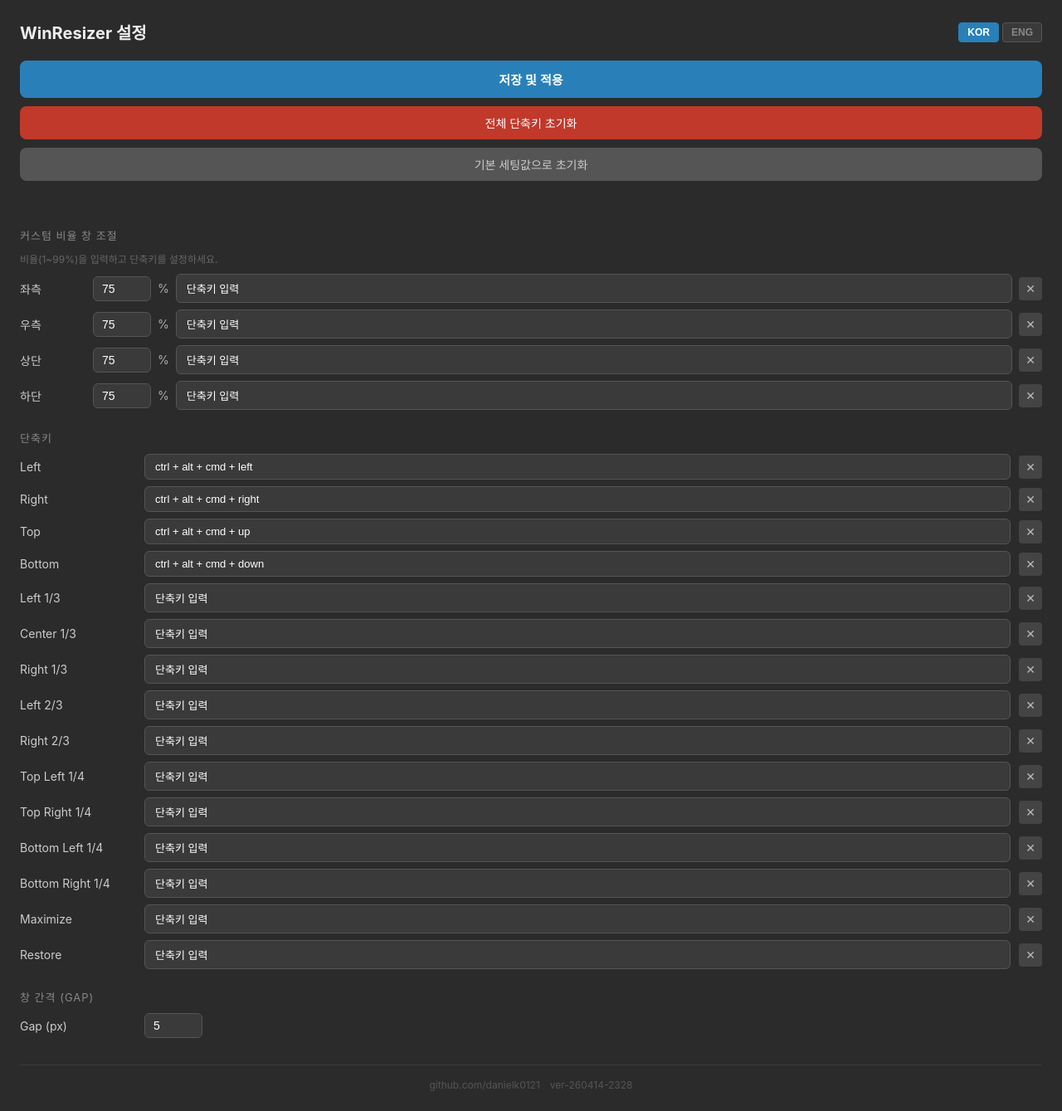
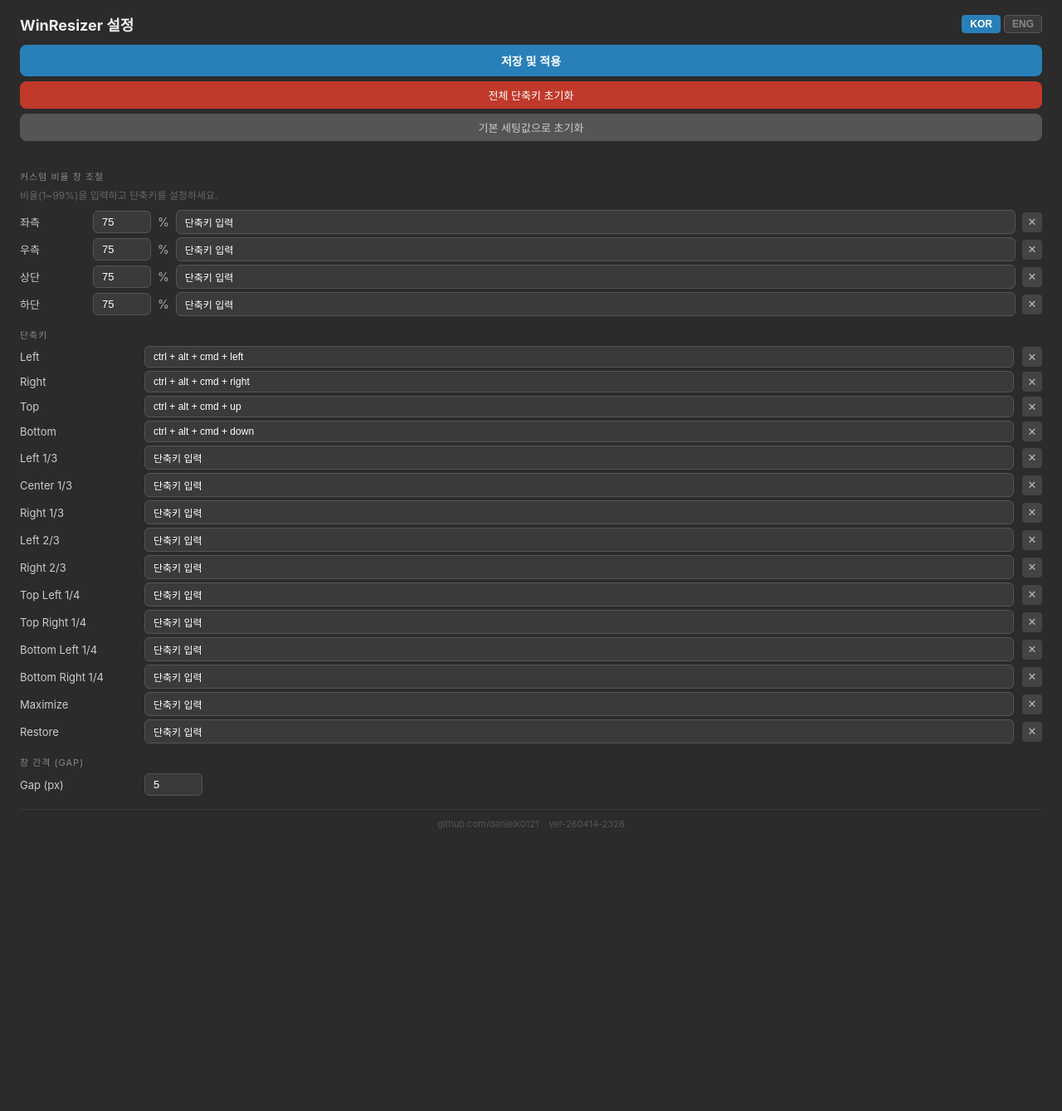
Before and after one commit to danielk0121/winresizer, a Flask app: page / in a window 1280 px wide. Shown: the whole page at 83% size. After the commit the page ends 999 px from the top, so only its background shows below. Run offline with Flask 3, Linux system fonts and the light colour scheme.

Commit message:
feat: 설정 페이지 세로 높이 ~1300px → ~1000px 감소 (간격 전반 축소)

```diff
--- a/app/src/static/style.css
+++ b/app/src/static/style.css
@@ -1,58 +1,58 @@
 * { box-sizing: border-box; margin: 0; padding: 0; }
-body { background: #2b2b2b; color: #fff; font-family: -apple-system, sans-serif; padding: 24px; }
-.header { display: flex; align-items: center; justify-content: space-between; margin-bottom: 20px; }
-h1 { font-size: 20px; color: #eee; }
+body { background: #2b2b2b; color: #fff; font-family: -apple-system, sans-serif; padding: 16px 24px; }
+.header { display: flex; align-items: center; justify-content: space-between; margin-bottom: 12px; }
+h1 { font-size: 18px; color: #eee; }
 .lang-toggle { display: flex; gap: 4px; }
 .lang-btn {
-    padding: 4px 10px; background: #3a3a3a; border: 1px solid #555;
+    padding: 3px 9px; background: #3a3a3a; border: 1px solid #555;
     border-radius: 4px; color: #888; cursor: pointer; font-size: 12px; font-weight: bold;
 }
 .lang-btn.active { background: #2980b9; border-color: #2980b9; color: #fff; }
-.section { margin-bottom: 24px; }
-.section-title { font-size: 13px; color: #888; text-transform: uppercase; letter-spacing: 1px; margin-bottom: 10px; }
-.row { display: flex; align-items: center; gap: 10px; margin-bottom: 8px; }
-.label { width: 140px; font-size: 14px; color: #ccc; flex-shrink: 0; }
+.section { margin-bottom: 14px; }
+.section-title { font-size: 11px; color: #888; text-transform: uppercase; letter-spacing: 1px; margin-bottom: 6px; }
+.row { display: flex; align-items: center; gap: 10px; margin-bottom: 4px; }
+.label { width: 140px; font-size: 13px; color: #ccc; flex-shrink: 0; }
 .hotkey-btn {
-    flex: 1; padding: 7px 12px; background: #3a3a3a; border: 1px solid #555;
-    border-radius: 6px; color: #fff; cursor: pointer; font-size: 13px; text-align: left;
+    flex: 1; padding: 5px 10px; background: #3a3a3a; border: 1px solid #555;
+    border-radius: 6px; color: #fff; cursor: pointer; font-size: 12px; text-align: left;
 }
 .hotkey-btn.recording { border-color: #f39c12; background: #3d3520; color: #f39c12; }
 .delete-btn {
-    width: 28px; height: 28px; background: #444; border: none; border-radius: 4px;
-    color: #bbb; cursor: pointer; font-size: 14px; flex-shrink: 0;
+    width: 24px; height: 24px; background: #444; border: none; border-radius: 4px;
+    color: #bbb; cursor: pointer; font-size: 13px; flex-shrink: 0;
 }
 .delete-btn:hover { background: #e74c3c; color: #fff; }
 .gap-row { display: flex; align-items: center; gap: 10px; }
 .gap-input {
-    width: 70px; padding: 6px 10px; background: #3a3a3a; border: 1px solid #555;
-    border-radius: 6px; color: #fff; font-size: 14px;
+    width: 70px; padding: 5px 10px; background: #3a3a3a; border: 1px solid #555;
+    border-radius: 6px; color: #fff; font-size: 13px;
 }
 .save-btn {
-    width: 100%; padding: 12px; background: #2980b9;
-    border: none; border-radius: 8px; color: #fff; font-size: 15px;
-    font-weight: bold; cursor: pointer; margin-bottom: 10px;
+    width: 100%; padding: 9px; background: #2980b9;
+    border: none; border-radius: 8px; color: #fff; font-size: 14px;
+    font-weight: bold; cursor: pointer; margin-bottom: 6px;
 }
 .save-btn:hover { background: #3498db; }
 .clear-btn {
-    width: 100%; padding: 10px; background: #c0392b;
-    border: none; border-radius: 8px; color: #fff; font-size: 14px; cursor: pointer;
+    width: 100%; padding: 7px; background: #c0392b;
+    border: none; border-radius: 8px; color: #fff; font-size: 13px; cursor: pointer;
 }
 .clear-btn:hover { background: #e74c3c; }
 .reset-btn {
-    margin-top: 10px; width: 100%; padding: 10px; background: #555;
-    border: none; border-radius: 8px; color: #ccc; font-size: 14px; cursor: pointer;
+    margin-top: 6px; width: 100%; padding: 7px; background: #555;
+    border: none; border-radius: 8px; color: #ccc; font-size: 13px; cursor: pointer;
 }
 .reset-btn:hover { background: #666; color: #fff; }
-#status { margin-top: 12px; text-align: center; font-size: 13px; color: #2ecc71; height: 20px; }
-.custom-row { display: flex; align-items: center; gap: 8px; margin-bottom: 8px; flex-wrap: wrap; }
-.custom-label { width: 80px; font-size: 14px; color: #ccc; flex-shrink: 0; }
+#status { margin-top: 6px; text-align: center; font-size: 12px; color: #2ecc71; height: 16px; }
+.custom-row { display: flex; align-items: center; gap: 8px; margin-bottom: 4px; flex-wrap: wrap; }
+.custom-label { width: 80px; font-size: 13px; color: #ccc; flex-shrink: 0; }
 .pct-input {
-    width: 70px; padding: 6px 10px; background: #3a3a3a; border: 1px solid #555;
-    border-radius: 6px; color: #fff; font-size: 14px;
+    width: 70px; padding: 5px 10px; background: #3a3a3a; border: 1px solid #555;
+    border-radius: 6px; color: #fff; font-size: 13px;
 }
 footer {
-    margin-top: 32px; padding-top: 16px; border-top: 1px solid #3a3a3a;
-    text-align: center; font-size: 12px; color: #555;
+    margin-top: 16px; padding-top: 10px; border-top: 1px solid #3a3a3a;
+    text-align: center; font-size: 11px; color: #555;
     display: flex; justify-content: center; gap: 12px;
 }
 footer a { color: #555; text-decoration: none; }
--- a/app/src/templates/index.html
+++ b/app/src/templates/index.html
@@ -23,7 +23,7 @@
     <div id="status"></div>
 
     <!-- 커스텀 비율 창 조절 -->
-    <div class="section" style="margin-top: 24px;">
+    <div class="section" style="margin-top: 12px;">
         <div class="section-title" data-i18n="customSection">커스텀 비율 창 조절</div>
         <div style="font-size:12px; color:#666; margin-bottom:10px;" data-i18n="customDesc">비율(1~99%)을 입력하고 단축키를 설정하세요. 적용 버튼으로 즉시 실행도 가능합니다.</div>
         <div class="custom-row">
```
